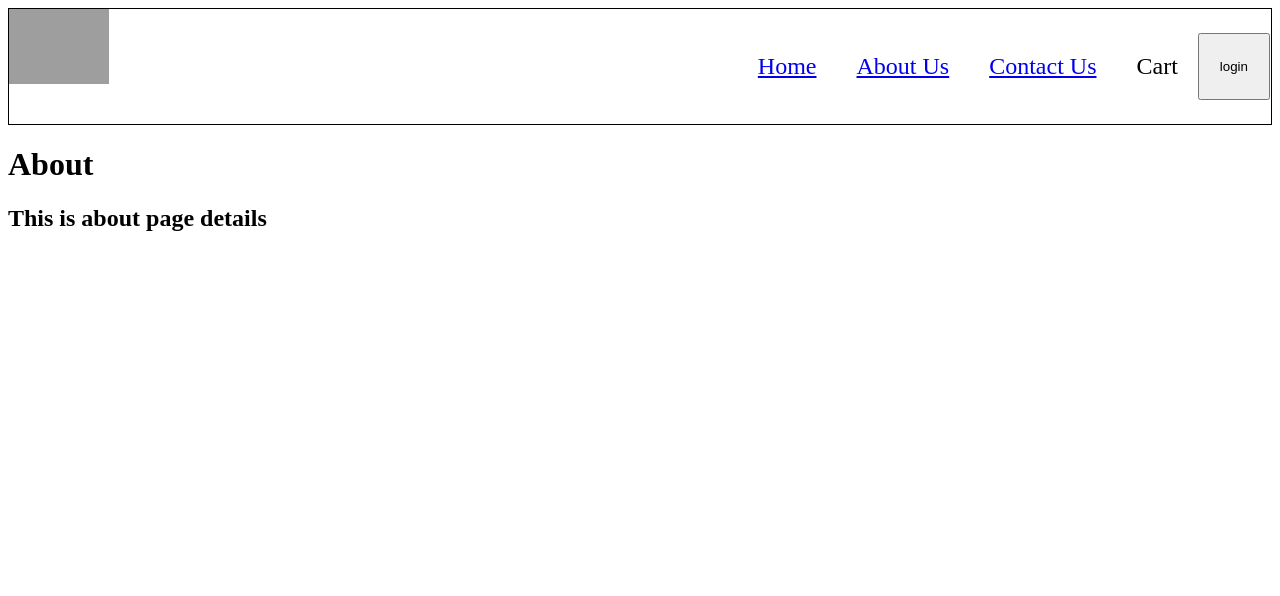
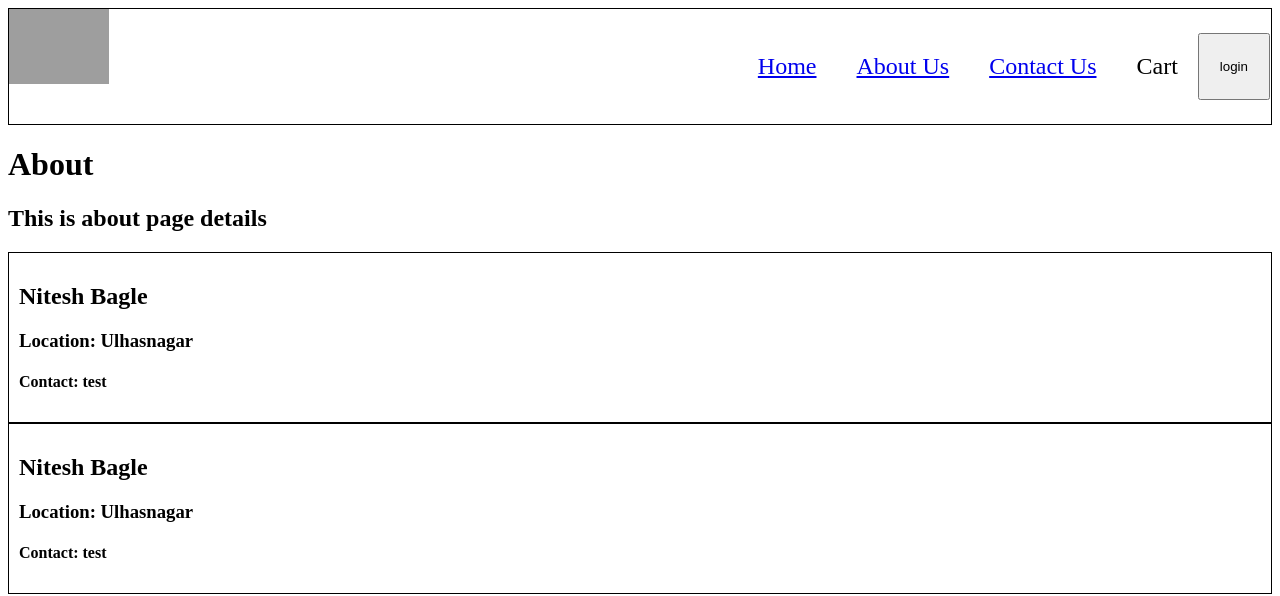
Before and after one commit to NiteshBagle123/namaste_react_2024, a React (Vite) app in the folder inception/: page /about in a window 1280 px wide. Shown: the top 596 px of the page. Built offline with nearby package versions, Linux system fonts and the light colour scheme; grey boxes are pictures that could not be loaded.

Commit message:
class based component

```diff
--- a/inception/index.css
+++ b/inception/index.css
@@ -72,3 +72,8 @@
 .filter {
     display: flex;
 }
+
+.user-card {
+    padding: 10px;
+    border: 1px solid black;
+}
--- a/inception/src/components/About.js
+++ b/inception/src/components/About.js
@@ -1,8 +1,13 @@
+import User from "./User";
+import UserClass from './UserClass';
+
 const About = () => {
     return (
         <div className="about">
             <h1>About</h1>
             <h2>This is about page details</h2>
+            <User name="Nitesh Bagle" location="Ulhasnagar"/>
+            <UserClass name="Nitesh Bagle" location="Ulhasnagar"/>
         </div>
     )
 };
--- /dev/null
+++ b/inception/src/components/User.js
@@ -0,0 +1,14 @@
+import React from 'react';
+
+const User = (props) => {
+  const { name, location } = props;
+  return (
+    <div className='user-card'>
+        <h2>{name}</h2>
+        <h3>Location: {location}</h3>
+        <h4>Contact: test</h4>
+    </div>
+  );
+}
+
+export default User;
--- /dev/null
+++ b/inception/src/components/UserClass.js
@@ -0,0 +1,20 @@
+import React from "react";
+
+class UserClass extends React.Component {
+    constructor(props) {
+        super(props);
+    }
+
+    render() {
+        const { name, location } = this.props;
+        return (
+            <div className='user-card'>
+                <h2>{name}</h2>
+                <h3>Location: {location}</h3>
+                <h4>Contact: test</h4>
+            </div>
+        );
+    }
+}
+
+export default UserClass;
```
Also changed, not shown: inception/src/App.js (line endings or trailing spaces).
